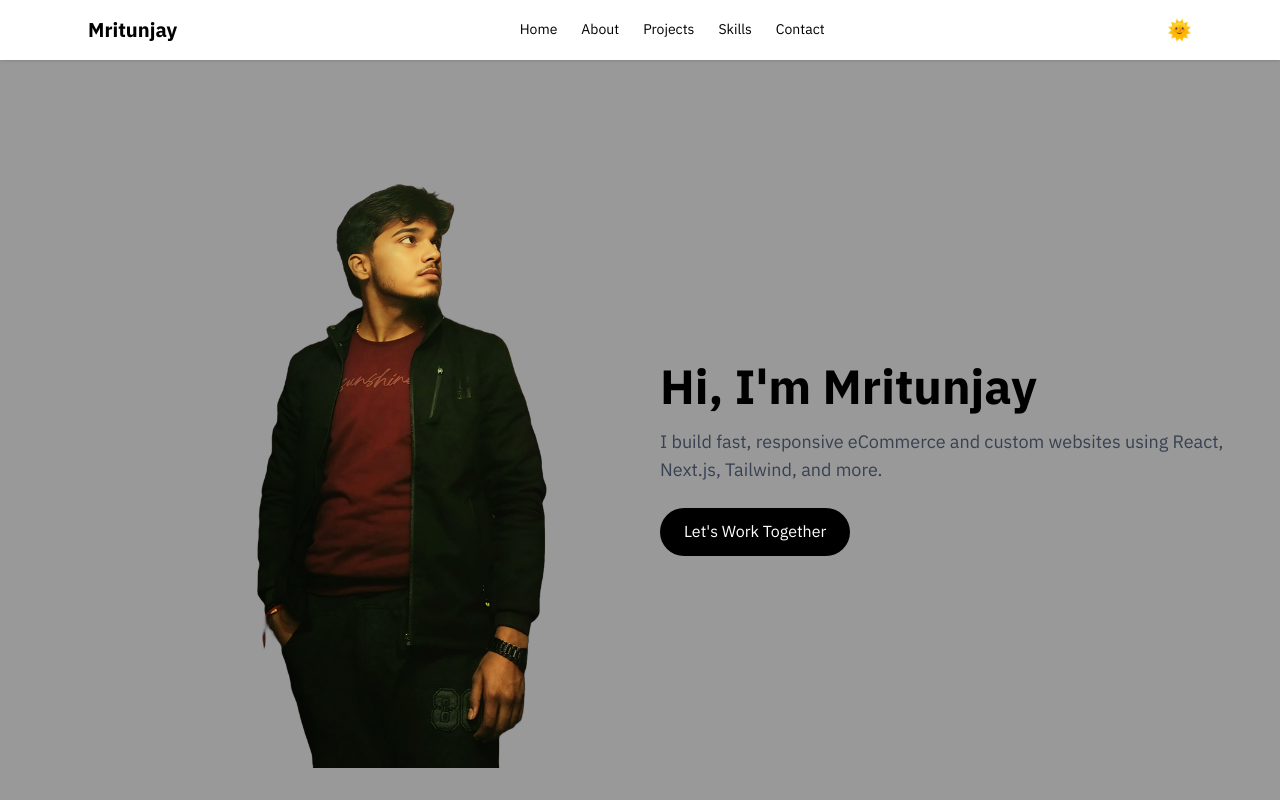
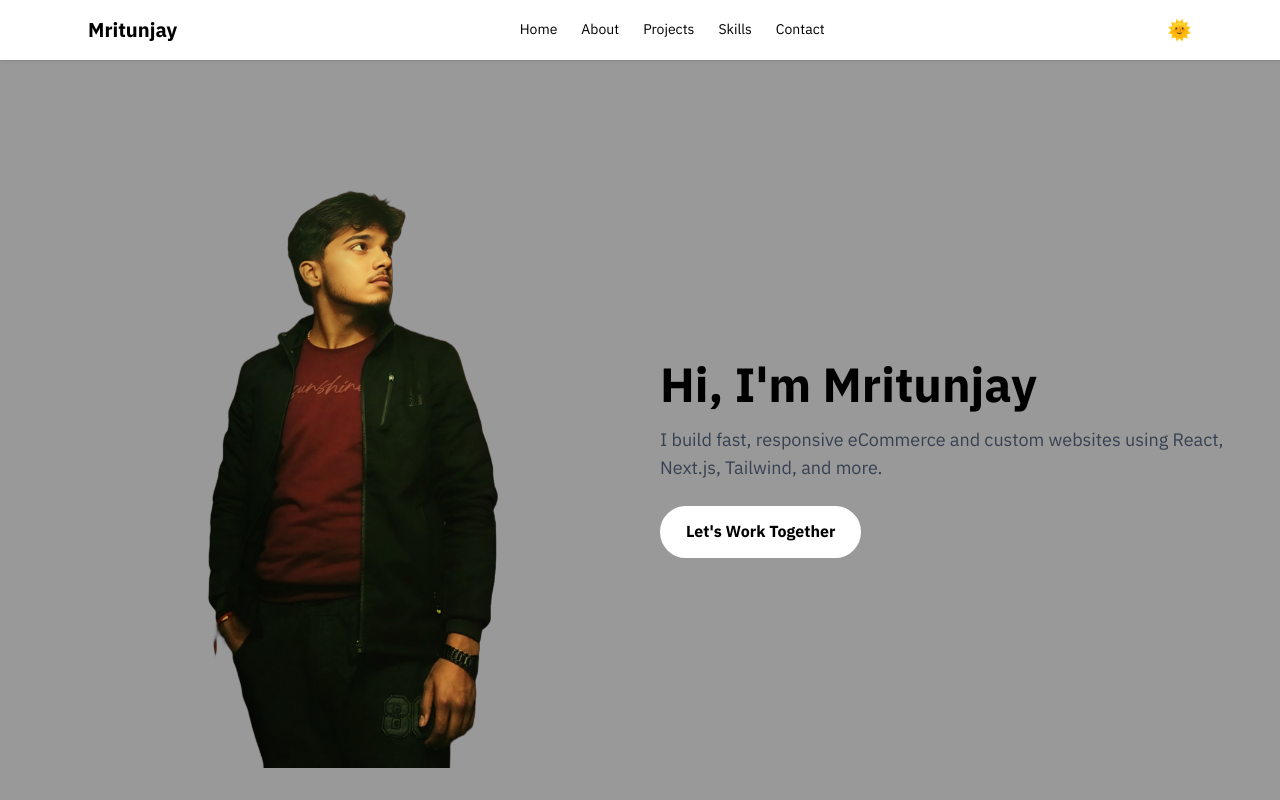
Before and after one commit to mritunjay226/CodeWithMritunjay, a React (Vite) app: page / in a window 1280 px wide. Shown: the top 800 px of the page. Built offline with nearby package versions, Linux system fonts and the light colour scheme.

Commit message:
Update Hero.jsx

```diff
--- a/src/components/Hero.jsx
+++ b/src/components/Hero.jsx
@@ -15,12 +15,10 @@ export default function Hero({ dark }) {
 
       {/* Background Image */}
       <img
-  src="/mritunjay3.png"
-  alt="Mritunjay"
-  className="absolute md:static top-0 w-[115vw] md:left-0 md:w-1/2 h-full object-cover object-center z-0 md:z-10"
-
-/>
-
+        src="/mritunjay5.png"
+        alt="Mritunjay"
+        className="absolute top-0 left-0 w-full h-full object-cover object-center z-0 md:[40px] md:static md:w-1/2 md:h-full md:z-10"
+      />
 
       {/* Text */}
       <div className="z-10 max-w-xl py-12 text-center md:text-left text-white md:text-black dark:text-white">
@@ -30,7 +28,7 @@ export default function Hero({ dark }) {
         </p>
         <a
           href="#contact"
-          className="inline-block bg-black dark:bg-white dark:text-black text-white px-6 py-3 rounded-full hover:bg-gray-800 transition"
+          className="inline-block font-bold bg-white dark:bg-white dark:text-black text-black px-6 py-3 border-2 border-white hover:bg-none rounded-full hover:bg-gray-800 transition"
         >
           Let's Work Together
         </a>
```
